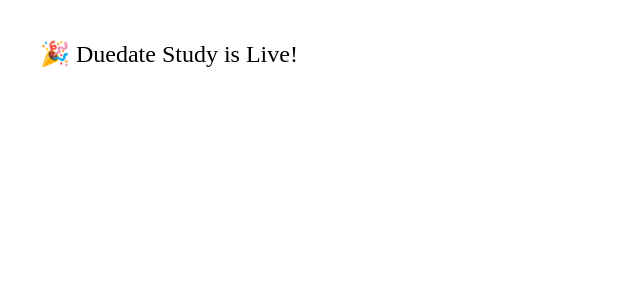
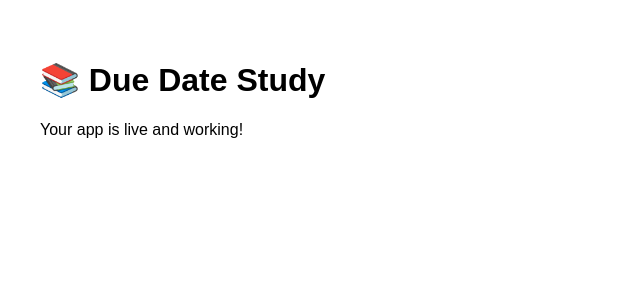
Before and after one commit to kaionegrace-stack/duedatestudy, a React (Vite) app: page / in a window 1280 px wide. Shown: the top 300 px of the page, without its empty margins (0-640 px from the left). Built offline with nearby package versions, Linux system fonts and the light colour scheme.

Commit message:
Update main.tsx

```diff
--- a/src/main.tsx
+++ b/src/main.tsx
@@ -3,8 +3,9 @@ import ReactDOM from "react-dom/client";
 
 function App() {
   return (
-    <div style={{ padding: "2rem", fontSize: "24px" }}>
-      🎉 Duedate Study is Live!
+    <div style={{ padding: "2rem", fontFamily: "Arial" }}>
+      <h1>📚 Due Date Study</h1>
+      <p>Your app is live and working!</p>
     </div>
   );
 }
```
